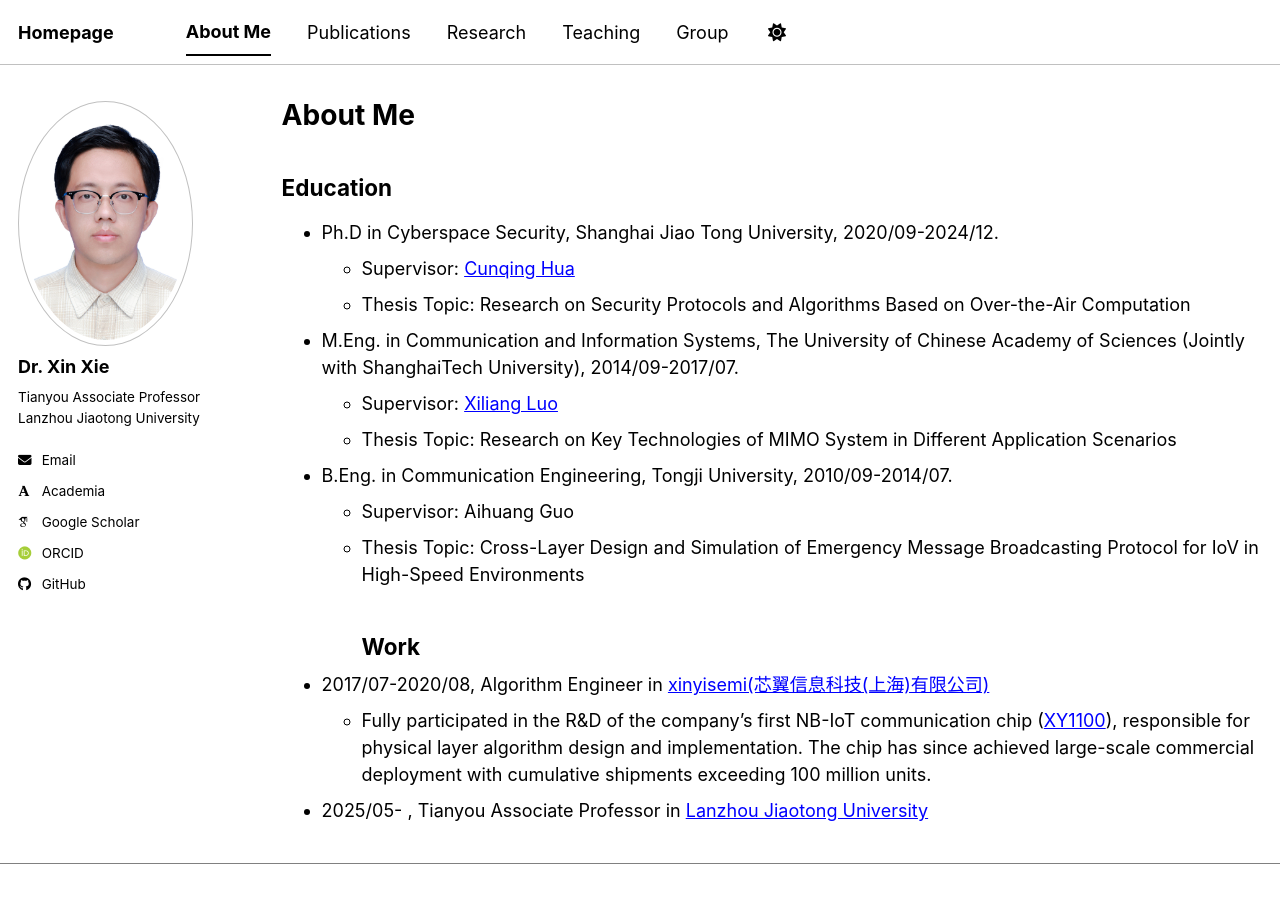
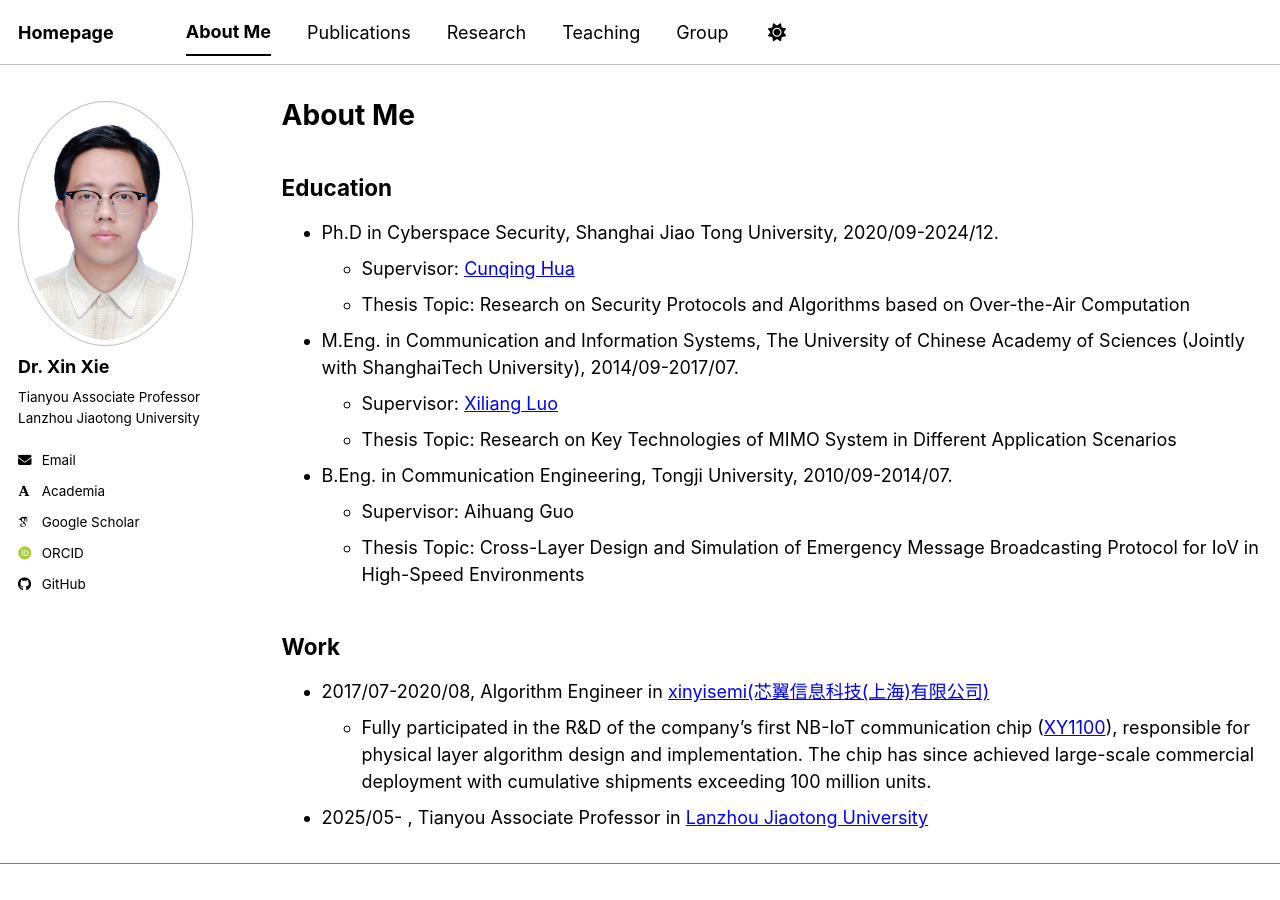
Before and after one commit to xiexin312/xiexin312.github.io, a Jekyll site: the page built from _pages/AboutMe.md, in a window 1280 px wide and 900 px high. Built offline with Jekyll 4.4.1, drawn with Linux system fonts in a browser that asks for light colours; some web fonts are replaced; a script bundle is joined from its source files by our own code; library files that are not in the unit come from our copies.

Commit message:
修改了一些东西

```diff
--- a/_pages/AboutMe.md
+++ b/_pages/AboutMe.md
@@ -12,13 +12,14 @@ redirect_from:
 ## Education
 - Ph.D in Cyberspace Security, Shanghai Jiao Tong University, 2020/09-2024/12.
   - Supervisor: [Cunqing Hua](https://www.cs.sjtu.edu.cn/jiaoshiml/huacunqing.html)
-  - Thesis Topic: Research on Security Protocols and Algorithms Based on Over-the-Air Computation
+  - Thesis Topic: Research on Security Protocols and Algorithms based on Over-the-Air Computation
 - M.Eng. in Communication and Information Systems, The University of Chinese Academy of Sciences (Jointly with ShanghaiTech University), 2014/09-2017/07.
   - Supervisor: [Xiliang Luo](https://scholar.google.com/citations?user=hLj5elMAAAAJ&hl=zh-CN)
   - Thesis Topic: Research on Key Technologies of MIMO System in Different Application Scenarios
 - B.Eng. in Communication Engineering, Tongji University, 2010/09-2014/07.
   - Supervisor: Aihuang Guo
   - Thesis Topic: Cross-Layer Design and Simulation of Emergency Message Broadcasting Protocol for IoV in High-Speed Environments
+
 ## Work
 - 2017/07-2020/08, Algorithm Engineer in [xinyisemi(芯翼信息科技(上海)有限公司)](https://www.xinyisemi.com/)
   - Fully participated in the R&D of the company's first NB-IoT communication chip ([XY1100](https://www.xinyisemi.com/products/nb-iot-soc/2)), responsible for physical layer algorithm design and implementation. The chip has since achieved large-scale commercial deployment with cumulative shipments exceeding 100 million units.
```
Also changed, not shown: _pages/about.md (+3 -3 lines), _pages/teaching-simple.md (+1 -1 lines).
